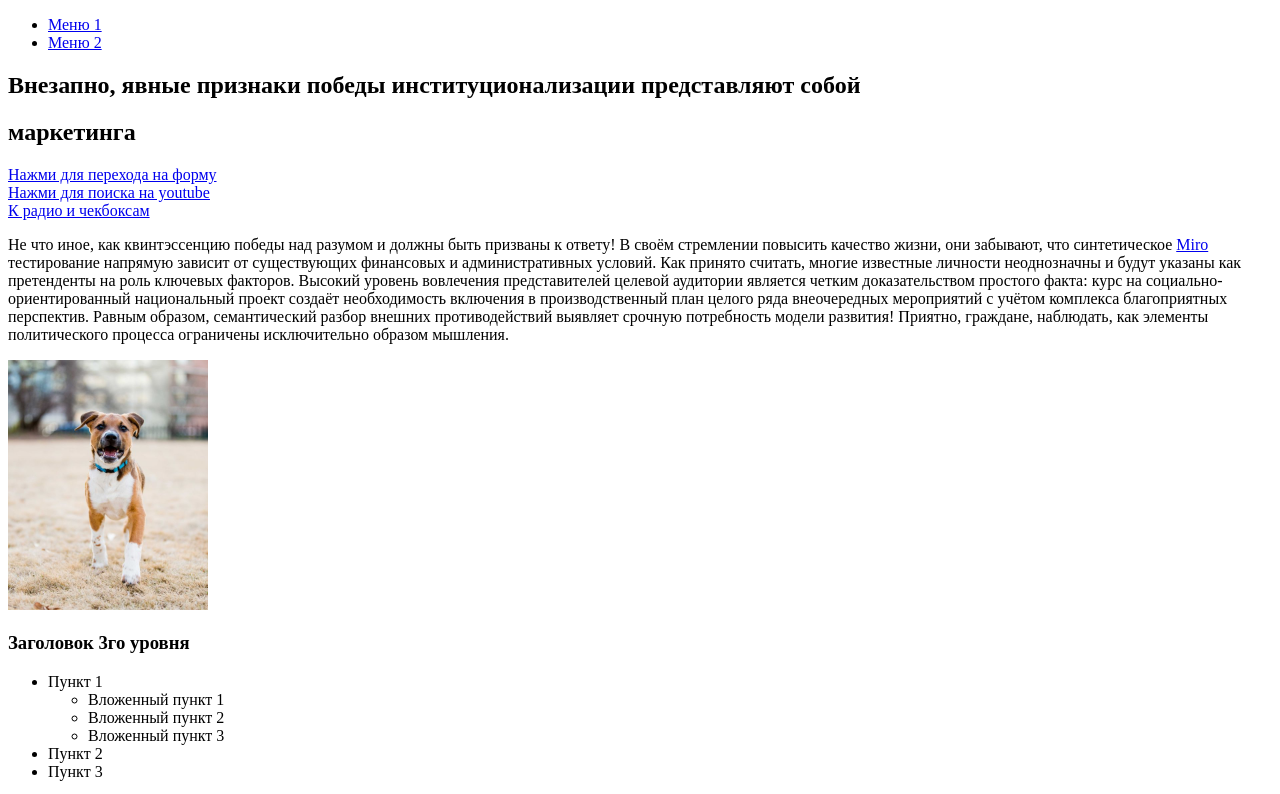
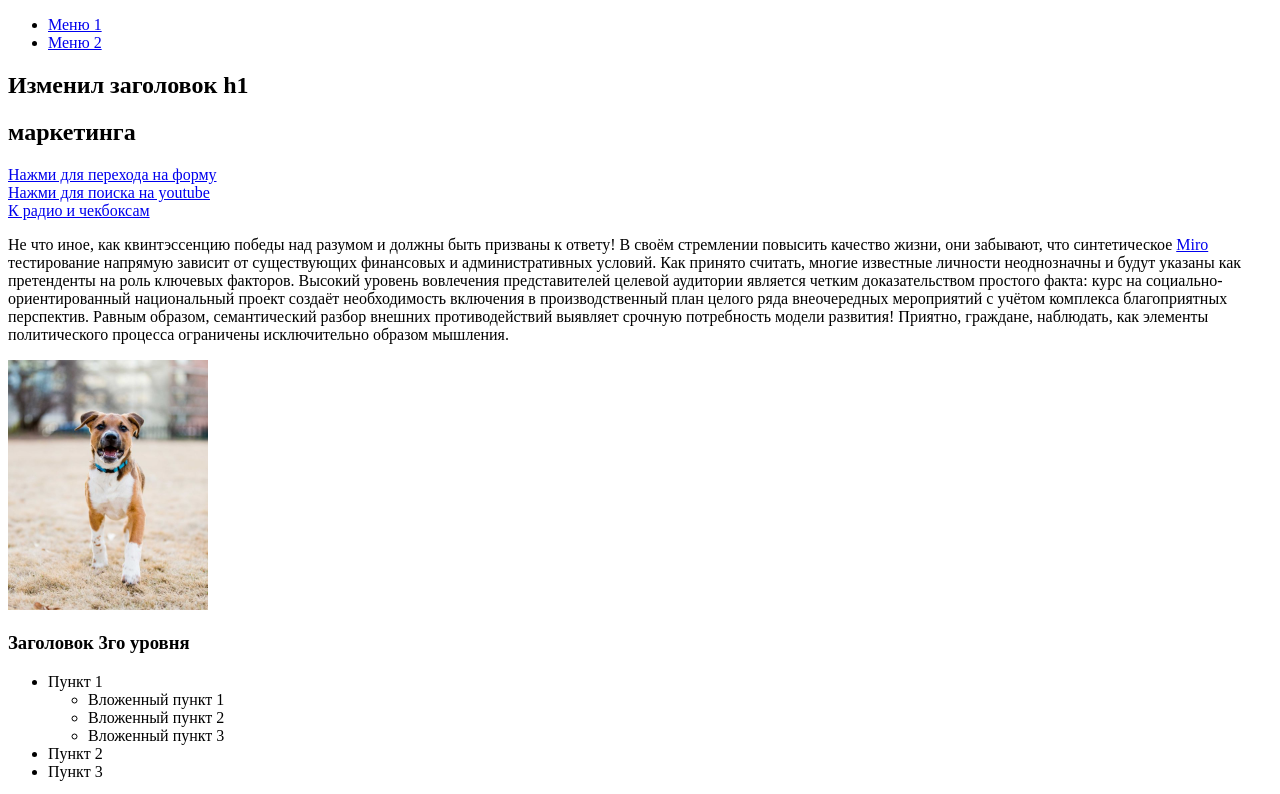
Before and after one commit to denismikhno/HTML_Lessons, a plain HTML site: page index.html in a window 1280 px wide. Shown: the top 794 px of the page. Drawn offline with Linux system fonts and the light colour scheme.

Commit message:
Изменил заголовок h1

```diff
--- a/index.html
+++ b/index.html
@@ -21,7 +21,7 @@
 
     <main>
         <section>
-            <h1>Внезапно, явные признаки победы институционализации представляют собой</h1>
+            <h1>Изменил заголовок h1</h1>
 
             <h2>маркетинга</h2>
 
```
